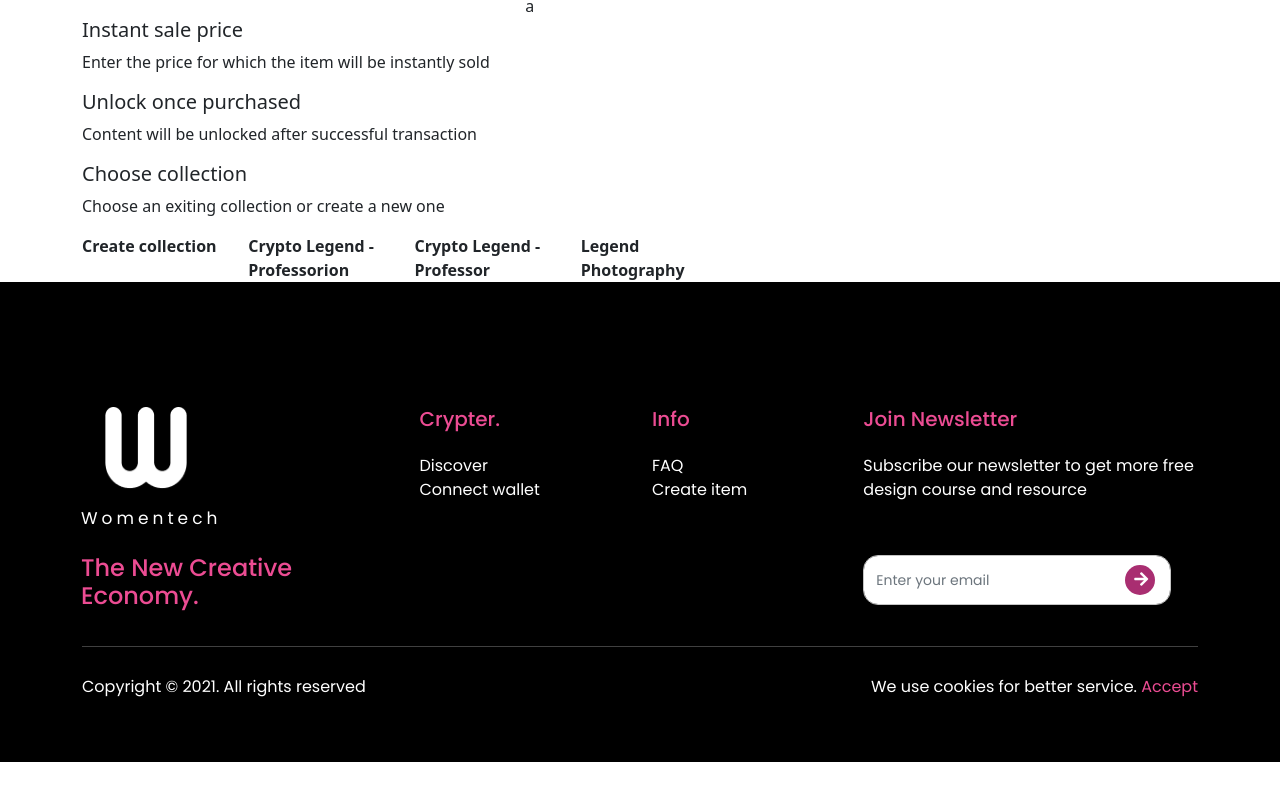
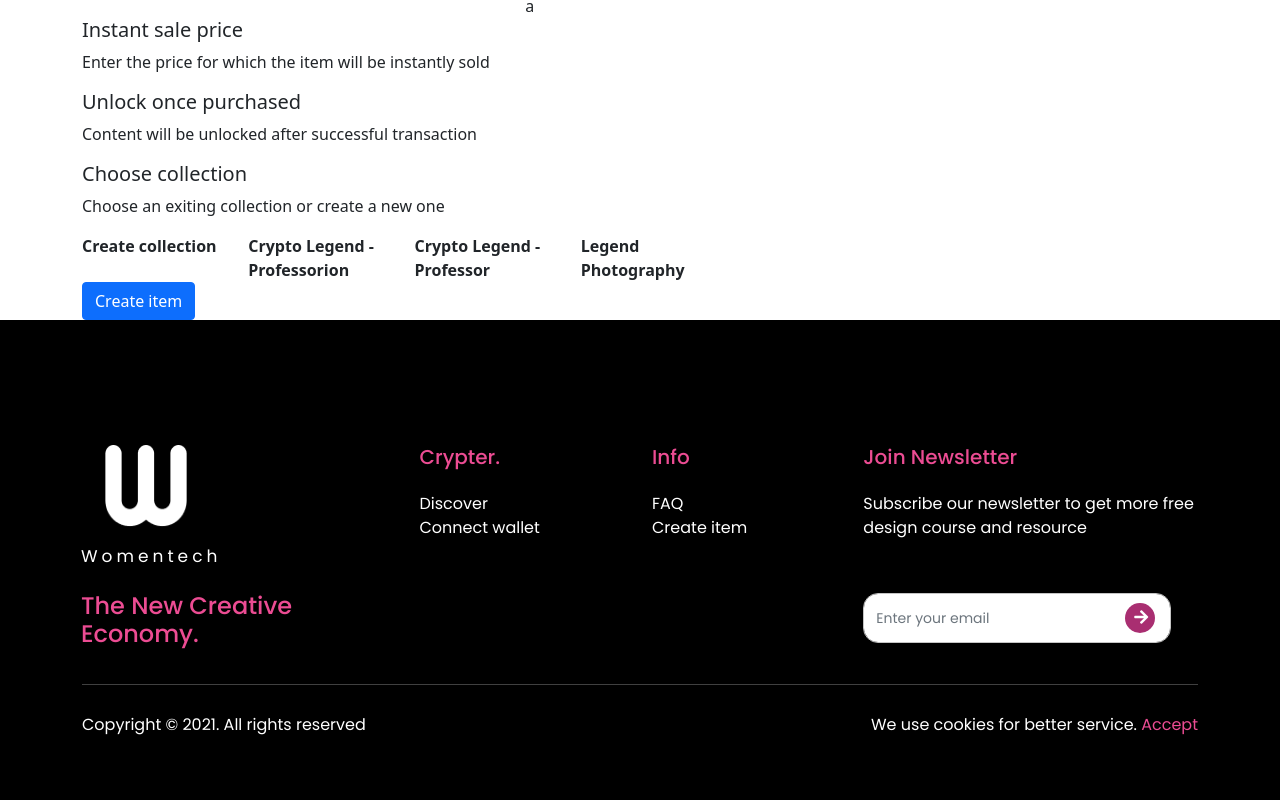
Before and after one commit to vovantruong/24-11-21-ntf-market, a React (Create React App) app: page / in a window 1280 px wide. Shown: the part 640-1440 px from the top of the page. Before the commit the page ends 1402 px from the top, so only its background shows below. Built offline with nearby package versions, Linux system fonts and the light colour scheme.

Commit message:
update createitem v-4

```diff
--- a/src/components/CreateItem/Content_CreateItem.js
+++ b/src/components/CreateItem/Content_CreateItem.js
@@ -77,7 +77,6 @@ const CreateItem = () => {
                     </Col>
                   </Row>
                 </div>
-
               </div>
             </Col>
             <Col lg={5}>
@@ -123,13 +122,12 @@ const CreateItem = () => {
             </Col>
           </Row>
         </div>
-
         <div className="content__Bottom">
           <Row>
             <Col lg={7}>
               <div className="Menu">
                 <Row>
-                  <Col className="Menu_left"  lg={8} md={6}>
+                  <Col className="Menu_left" lg={8} md={6}>
                     <div className="put">
                       <h5>Put on sale</h5>
                       <p>You’ll receive bids on this item</p>
@@ -147,7 +145,7 @@ const CreateItem = () => {
                       <p>Choose an exiting collection or create a new one</p>
                     </div>
                   </Col>
-                  <Col className="Menu_right"  lg={2} md={6}>
+                  <Col className="Menu_right" lg={2} md={6}>
                     <div class="button_a">a</div>
                     <div class="button_a">a</div>
                     <div class="button_a">a</div>
@@ -179,6 +177,9 @@ const CreateItem = () => {
             </Col>
           </Row>
         </div>
+        <div className="button_view">
+          <a name="" id="" class="btn btn-primary" href="#" role="button">Create item</a>
+        </div>
       </Container>
     </createitem>
   );
```
